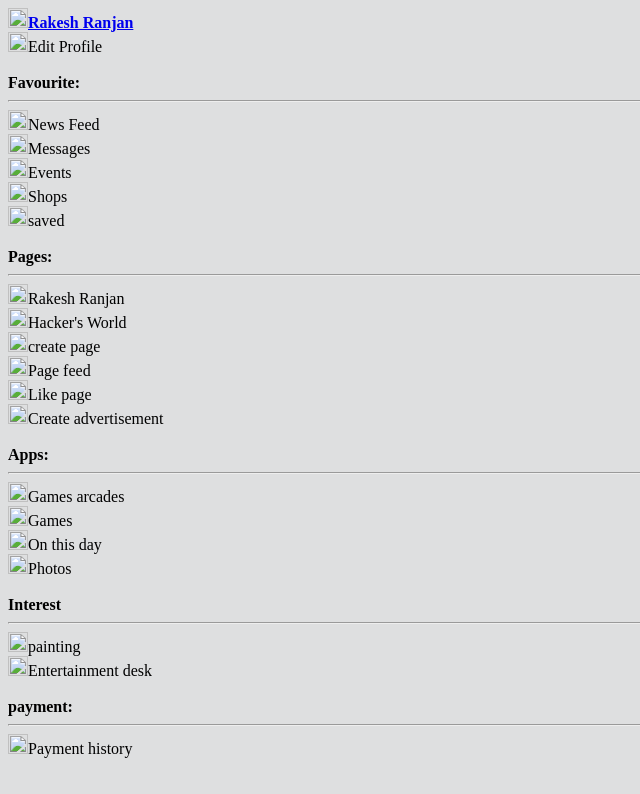
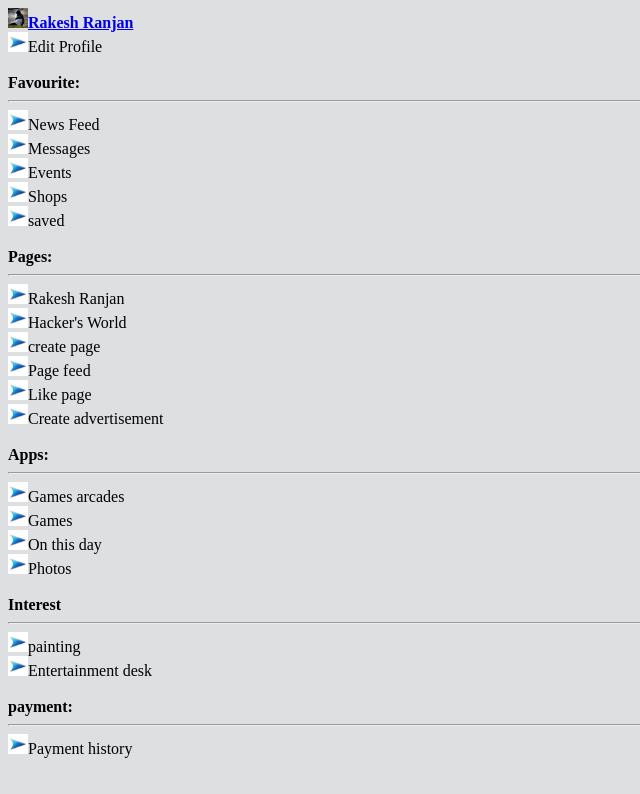
Before and after one commit to RakeshRanjan4u/RakeshRanjan4u.github.io, a plain HTML site: page nfeed.html in a window 1280 px wide. Shown: the whole page, without its empty margins (0-640 px from the left). Drawn offline with Linux system fonts and the light colour scheme.

Commit message:
Update nfeed.html

```diff
--- a/nfeed.html
+++ b/nfeed.html
@@ -1,33 +1,33 @@
 <html>
 <body style="background-color:#dedfe0;">
 <a href="my_profile.html" target="_blank">
-<img src="D:\New folder\PROJECTS\PRJCT-media\rakes.jpg" width=20 height=20 "><b>Rakesh Ranjan</b></a><br/>
-<img src="D:\New folder\PROJECTS\PRJCT-media\fbarrow.jpg" width=20 height=20">Edit Profile<br/><br/>
+<img src="Media/Upload/rakes.jpg" width=20 height=20 "><b>Rakesh Ranjan</b></a><br/>
+<img src="Media/Upload/fbarrow.jpg" width=20 height=20">Edit Profile<br/><br/>
 <b>Favourite:</b><br/>
 <hr />
-<img src="D:\New folder\PROJECTS\PRJCT-media\fbarrow.jpg" width=20 height=20">News Feed<br/>
-<img src="D:\New folder\PROJECTS\PRJCT-media\fbarrow.jpg" width=20 height=20">Messages<br/>
-<img src="D:\New folder\PROJECTS\PRJCT-media\fbarrow.jpg" width=20 height=20">Events<br/>
-<img src="D:\New folder\PROJECTS\PRJCT-media\fbarrow.jpg" width=20 height=20">Shops<br/>
-<img src="D:\New folder\PROJECTS\PRJCT-media\fbarrow.jpg" width=20 height=20">saved<br/><br/>
+<img src="Media/Upload/fbarrow.jpg" width=20 height=20">News Feed<br/>
+<img src="Media/Upload/fbarrow.jpg" width=20 height=20">Messages<br/>
+<img src="Media/Upload/fbarrow.jpg" width=20 height=20">Events<br/>
+<img src="Media/Upload/fbarrow.jpg" width=20 height=20">Shops<br/>
+<img src="Media/Upload/fbarrow.jpg" width=20 height=20">saved<br/><br/>
 <b>Pages:</b>
 <hr />
-<img src="D:\New folder\PROJECTS\PRJCT-media\fbarrow.jpg" width=20 height=20">Rakesh Ranjan<br/>
-<img src="D:\New folder\PROJECTS\PRJCT-media\fbarrow.jpg" width=20 height=20">Hacker's World<br/>
-<img src="D:\New folder\PROJECTS\PRJCT-media\fbarrow.jpg" width=20 height=20">create page<br/>
-<img src="D:\New folder\PROJECTS\PRJCT-media\fbarrow.jpg" width=20 height=20">Page feed<br/>
-<img src="D:\New folder\PROJECTS\PRJCT-media\fbarrow.jpg" width=20 height=20">Like page<br/>
-<img src="D:\New folder\PROJECTS\PRJCT-media\fbarrow.jpg" width=20 height=20">Create advertisement<br/><br/>
+<img src="Media/Upload/fbarrow.jpg" width=20 height=20">Rakesh Ranjan<br/>
+<img src="Media/Upload/fbarrow.jpg" width=20 height=20">Hacker's World<br/>
+<img src="Media/Upload/fbarrow.jpg" width=20 height=20">create page<br/>
+<img src="Media/Upload/fbarrow.jpg" width=20 height=20">Page feed<br/>
+<img src="Media/Upload/fbarrow.jpg" width=20 height=20">Like page<br/>
+<img src="Media/Upload/fbarrow.jpg" width=20 height=20">Create advertisement<br/><br/>
 <b>Apps:</b><br/>
 <hr />
-<img src="D:\New folder\PROJECTS\PRJCT-media\fbarrow.jpg" width=20 height=20">Games arcades<br/>
-<img src="D:\New folder\PROJECTS\PRJCT-media\fbarrow.jpg" width=20 height=20">Games<br/>
-<img src="D:\New folder\PROJECTS\PRJCT-media\fbarrow.jpg" width=20 height=20">On this day<br/>
-<img src="D:\New folder\PROJECTS\PRJCT-media\fbarrow.jpg" width=20 height=20">Photos<br/><br/>
+<img src="Media/Upload/fbarrow.jpg" width=20 height=20">Games arcades<br/>
+<img src="Media/Upload/fbarrow.jpg" width=20 height=20">Games<br/>
+<img src="Media/Upload/fbarrow.jpg" width=20 height=20">On this day<br/>
+<img src="Media/Upload/fbarrow.jpg" width=20 height=20">Photos<br/><br/>
 <b>Interest</b><hr/>
-<img src="D:\New folder\PROJECTS\PRJCT-media\fbarrow.jpg" width=20 height=20">painting<br/>
-<img src="D:\New folder\PROJECTS\PRJCT-media\fbarrow.jpg" width=20 height=20">Entertainment desk<br/><br/>
+<img src="Media/Upload/fbarrow.jpg" width=20 height=20">painting<br/>
+<img src="Media/Upload/fbarrow.jpg" width=20 height=20">Entertainment desk<br/><br/>
 <b>payment:</b><hr/>
-<img src="D:\New folder\PROJECTS\PRJCT-media\fbarrow.jpg" width=20 height=20">Payment history
+<img src="Media/Upload/fbarrow.jpg" width=20 height=20">Payment history
 </body>
 </html>
```
